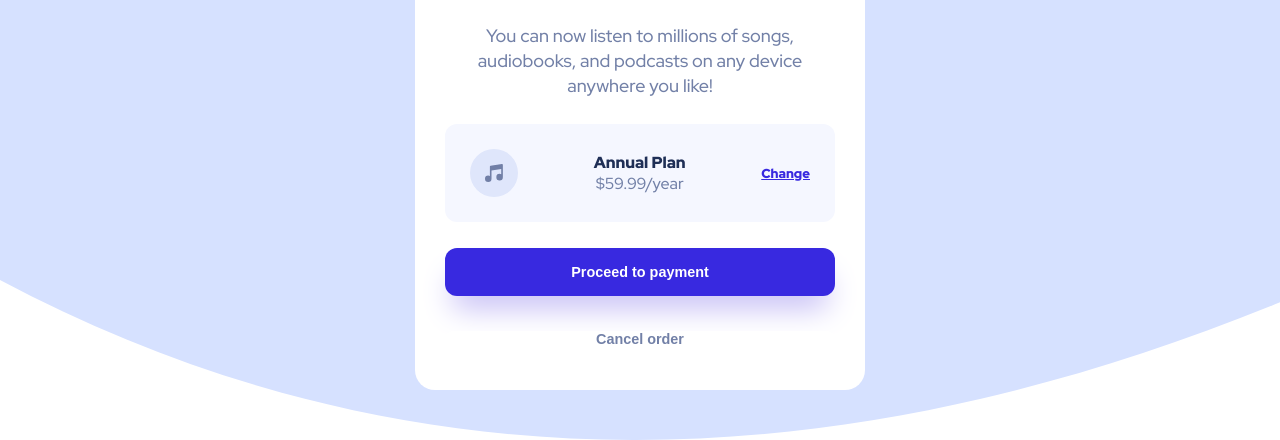
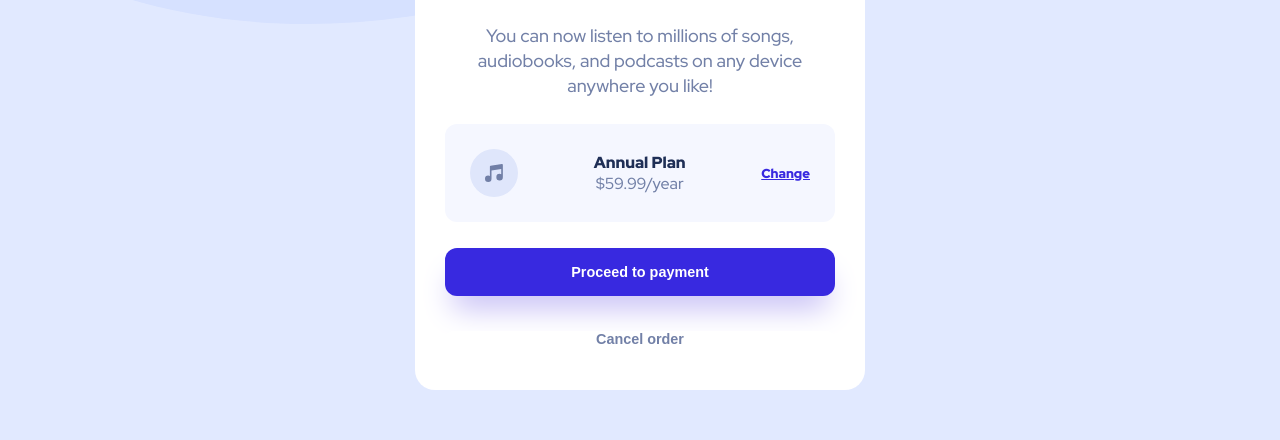
Before and after one commit to Deepakdps/order-summary-component, a plain HTML site: page index.html in a window 1280 px wide. Shown: the part 364-804 px from the top of the page. Drawn offline with Linux system fonts and the light colour scheme.

Commit message:
Update style.css

```diff
--- a/style.css
+++ b/style.css
@@ -26,9 +26,11 @@
 body {
   background-image: url(./images/pattern-background-desktop.svg);
   background-repeat: no-repeat;
-  background-size: cover;
+  background-size: contain;
   font-family: "Red Hat Display", sans-serif;
   font-size: 16px;
+  background-color:#E1E9Ff;
+
 }
 
 .title {
```
